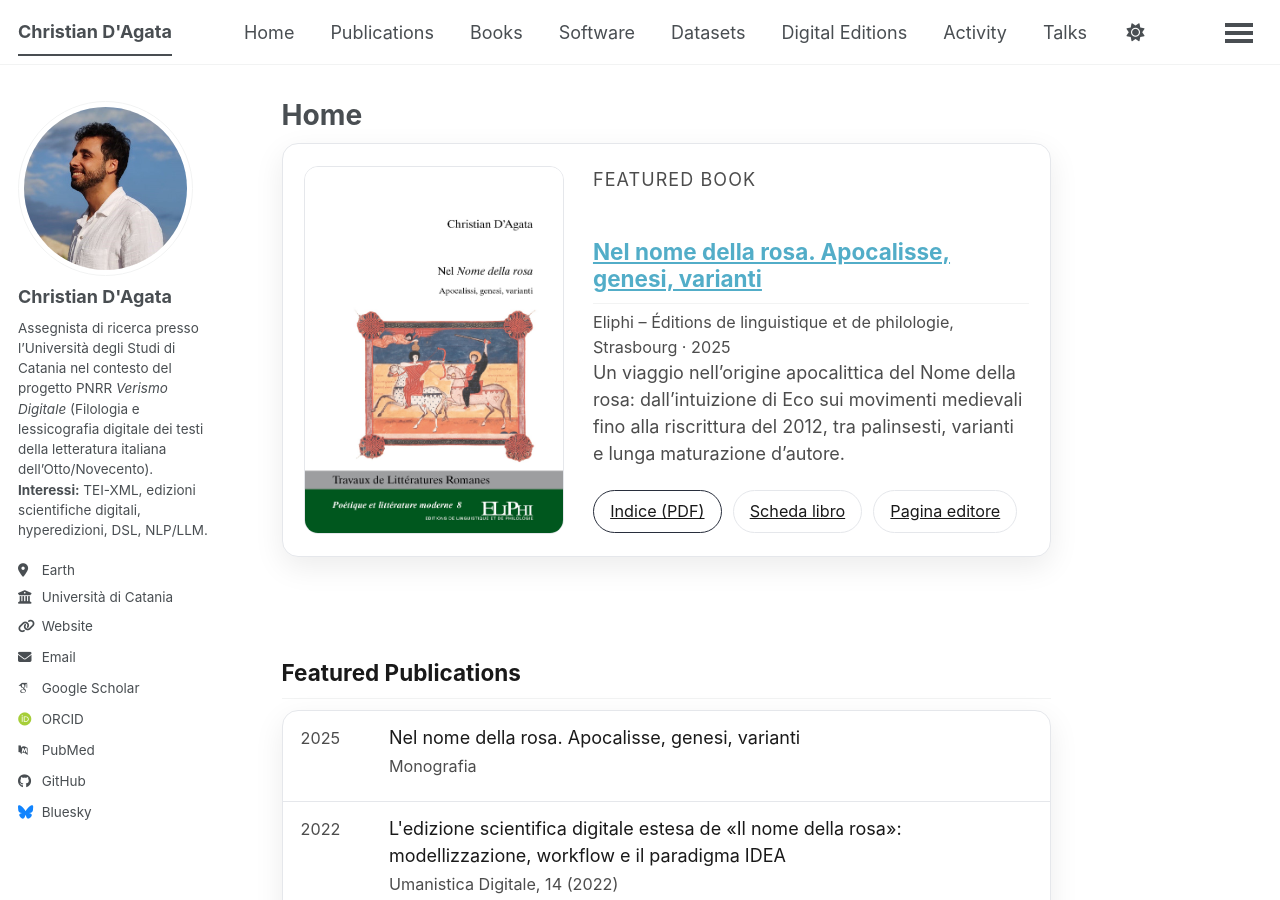
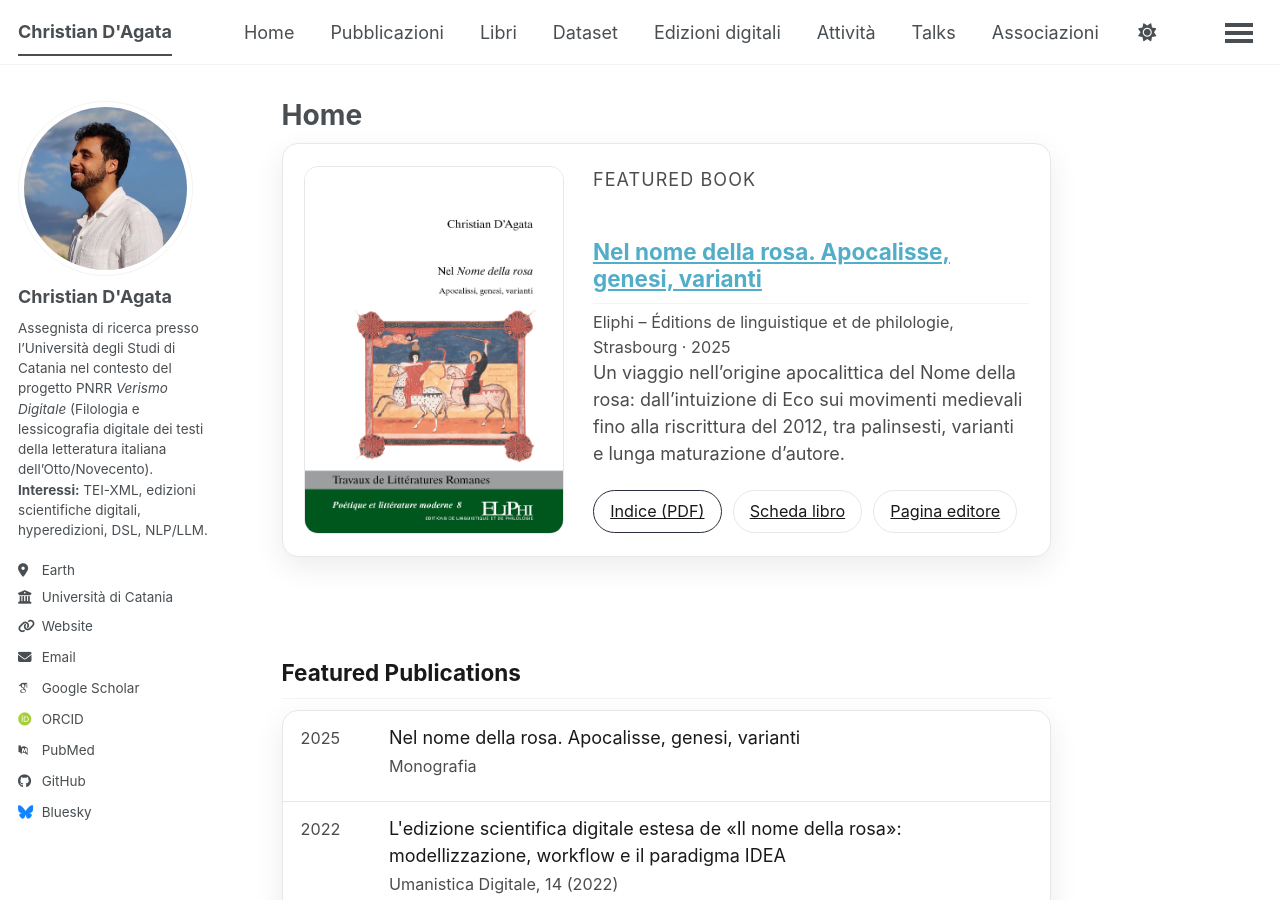
Before and after one commit to christiandagata/christiandagata.github.io, a Jekyll site: the page built from index.md, in a window 1280 px wide and 900 px high. Built offline with Jekyll 4.4.1, drawn with Linux system fonts in a browser that asks for light colours; some web fonts are replaced; a script bundle is joined from its source files by our own code; library files that are not in the unit come from our copies.

Commit message:
update navigation

```diff
--- a/_data/navigation.yml
+++ b/_data/navigation.yml
@@ -1,21 +1,21 @@
 main:
   - title: "Home"
     url: /
-  - title: "Publications"
+  - title: "Pubblicazioni"
     url: /publications/
-  - title: "Books"
+  - title: "Libri"
     url: /books/
-  - title: "Software"
-    url: /software/
-  - title: "Datasets"
+  - title: "Dataset"
     url: /datasets/
-  - title: "Digital Editions"
+  - title: "Edizioni digitali"
     url: /digital-editions/
-  - title: "Activity"
+  - title: "Attività"
     url: /activity/
   - title: "Talks"
     url: /talks/
-  - title: "Associations"
+  - title: "Associazioni"
     url: /associations/
   - title: "CV"
     url: /cv/
+  - title: "Sito web"
+    url: /software/
```
Also changed, not shown: 1 other file.
